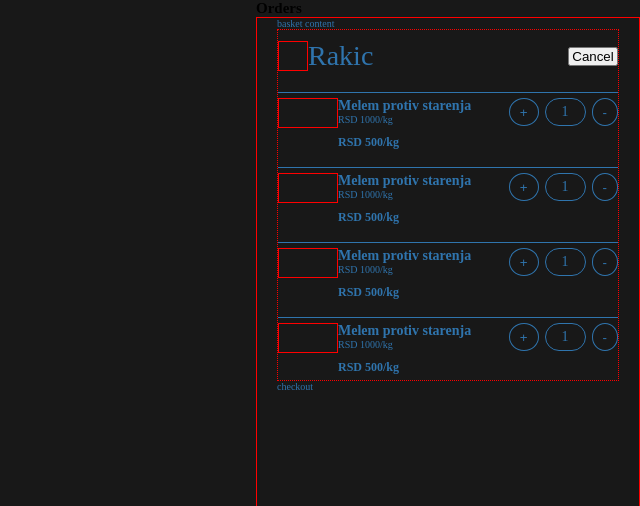
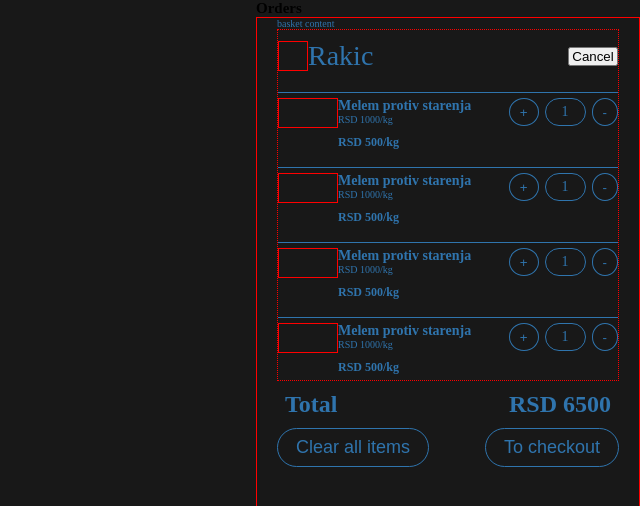
Before and after one commit to PetarPaskas/kupuj-prirodno, a React (Vite) app in the folder kupuj-prirodno/: page / in a window 1280 px wide. Shown: the top 506 px of the page, without its empty margins (640-1280 px from the left). Built offline with nearby package versions, Linux system fonts and the light colour scheme.

Commit message:
order basket checkout

```diff
--- /dev/null
+++ b/kupuj-prirodno/src/assets/scss/components/button.scss
@@ -0,0 +1,13 @@
+.button{
+    border:none;
+    outline: none;
+    background: transparent;
+    color:inherit;
+}
+
+.text_button{
+    border:1px solid var(--skyblue);
+    padding:.8rem 1.8rem;
+    border-radius: 2rem;
+    font-size: 1.8rem;
+}
--- a/kupuj-prirodno/src/assets/scss/components/order-basket.scss
+++ b/kupuj-prirodno/src/assets/scss/components/order-basket.scss
@@ -2,4 +2,29 @@
     width: 30vw;
     height: 100vh;
     border:1px solid red;
+
+    &__content{
+
+    }
+
+    &__checkout{
+        margin-top: 1rem;
+
+    }
+
+    &__text{
+        font-weight: 600;
+        font-size: 2.4rem;
+    }
+
+    & .space_between__row{
+
+        &:first-child{
+            padding:0rem .8rem;
+        }
+
+        &:not(:first-child){
+            margin-top:1rem;
+        }
+    }
 }
--- /dev/null
+++ b/kupuj-prirodno/src/assets/scss/layout/space-between-column.scss
@@ -0,0 +1,13 @@
+.space_between{
+    &__column{
+        display: flex;
+        flex-direction: column;
+    }
+
+    &__row{
+        display: flex;
+        flex-direction: row;
+        justify-content: space-between;
+        align-items: center;
+    }
+}
--- a/kupuj-prirodno/src/assets/scss/main.scss
+++ b/kupuj-prirodno/src/assets/scss/main.scss
@@ -7,10 +7,13 @@
 
 @import "./layout/section-title.scss";
 @import "./layout/side-drawer.scss";
+@import "./layout/space-between-column.scss";
 
+@import "./components/button.scss";
 @import "./components/card.scss";
 @import "./components/category-options.scss";
 @import "./components/grid-list.scss";
+@import "./components/order-basket.scss";
 @import "./components/order-basket.scss";
 @import "./components/product-description.scss";
 @import "./components/product-detail.scss";
--- a/kupuj-prirodno/src/packages/OrderBasket/current-basket/basket-checkout/basket-checkout.tsx
+++ b/kupuj-prirodno/src/packages/OrderBasket/current-basket/basket-checkout/basket-checkout.tsx
@@ -1,3 +1,6 @@
+import SpaceBetweenColumn from "../../../../shared/space-between-column/space-between-column";
+import SpaceBetweenRow from "../../../../shared/space-between-column/space-between-row/space-between-row";
+import TextButton from "../../../../shared/text-button/Button";
 
 interface BasketCheckoutProps{
 
@@ -5,7 +8,17 @@ interface BasketCheckoutProps{
 
 const BasketCheckout = ({}:BasketCheckoutProps)=>{
     return <div className="order_basket__checkout">
-        checkout
+        <SpaceBetweenColumn>
+            <SpaceBetweenRow>
+                <span className="order_basket__text">Total</span>
+                <span className="order_basket__text">RSD 6500</span>
+            </SpaceBetweenRow>
+            <SpaceBetweenRow>
+                <TextButton>Clear all items</TextButton>
+                <TextButton>To checkout</TextButton>
+            </SpaceBetweenRow>
+        </SpaceBetweenColumn>
+
     </div>
 }
 
--- a/kupuj-prirodno/src/packages/OrderBasket/current-basket/basket-content/basket-content.tsx
+++ b/kupuj-prirodno/src/packages/OrderBasket/current-basket/basket-content/basket-content.tsx
@@ -5,7 +5,7 @@ interface BasketContentProps{
 }
 
 const BasketContent = ({}:BasketContentProps)=>{
-    return <div>
+    return <div className="order_basket__content">
         basket content
         <StoreProductGroup />
     </div>
--- /dev/null
+++ b/kupuj-prirodno/src/shared/space-between-column/space-between-column.tsx
@@ -0,0 +1,15 @@
+import type { SpaceBetweenRowProps } from "./space-between-row/space-between-row";
+
+interface SpaceBetweenColumnProps{
+    children?:AllowedChildren | AllowedChildren[]
+}
+
+type AllowedChildren = React.ReactElement<SpaceBetweenRowProps>;
+
+const SpaceBetweenColumn = ({children}:SpaceBetweenColumnProps)=>{
+    return <div className="space_between__column">
+        {children}
+    </div>
+}
+
+export default SpaceBetweenColumn;
--- /dev/null
+++ b/kupuj-prirodno/src/shared/space-between-column/space-between-row/space-between-row.tsx
@@ -0,0 +1,11 @@
+export interface SpaceBetweenRowProps {
+    children?:React.ReactNode
+}
+
+const SpaceBetweenRow = ({children}:SpaceBetweenRowProps)=>{
+    return <div className="space_between__row">
+        {children}
+    </div>
+}
+
+export default SpaceBetweenRow;
--- /dev/null
+++ b/kupuj-prirodno/src/shared/text-button/Button.tsx
@@ -0,0 +1,9 @@
+interface TextButtonProps{
+    children?:React.ReactNode
+}
+
+const TextButton = ({children}:TextButtonProps)=>{
+    return <button type="button" className="button text_button">{children}</button>
+}
+
+export default TextButton;
```
